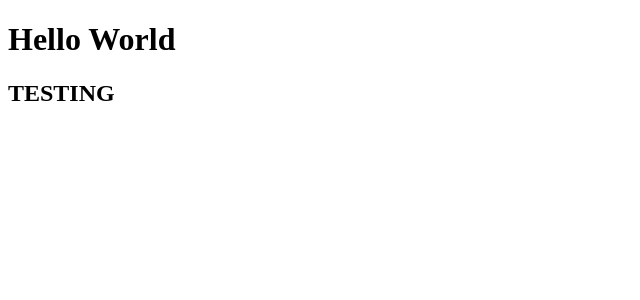
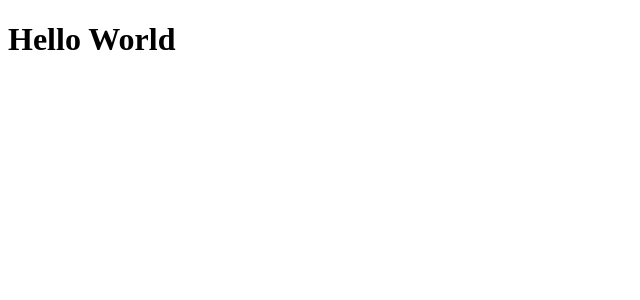
Before and after one commit to zahoornovman/motion-project, a React (Create React App) app: page / in a window 1280 px wide. Shown: the top 300 px of the page, without its empty margins (0-640 px from the left). Built offline with nearby package versions, Linux system fonts and the light colour scheme.

Commit message:
undoing test change

```diff
--- a/src/App.js
+++ b/src/App.js
@@ -4,7 +4,6 @@ function App() {
   return (
     <div className="App">
       <h1>Hello World</h1>
-      <h2>TESTING</h2>
     </div>
   );
 }
```
